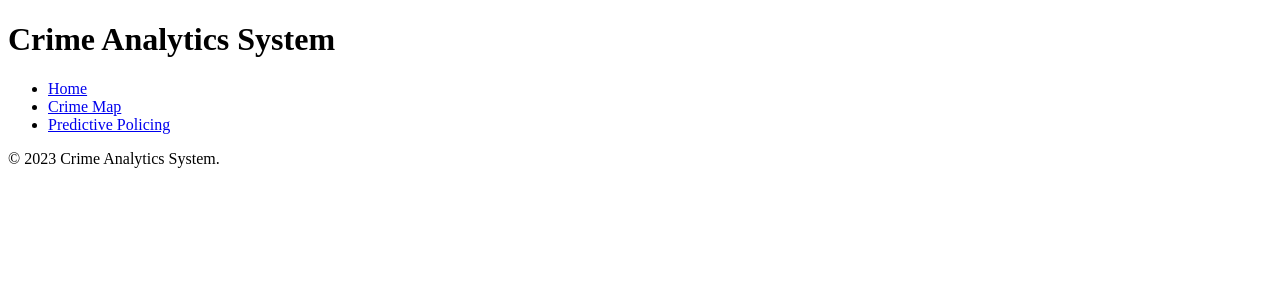
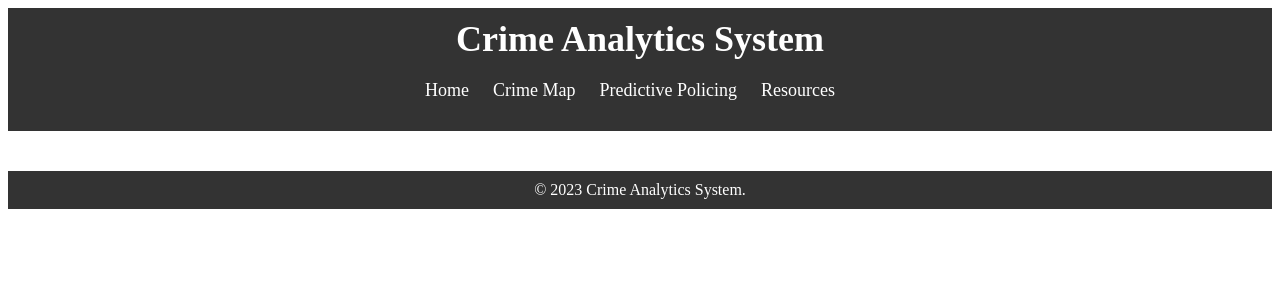
Before and after one commit to ShahdSawalhi/COSC-6050-Final-Project, a Flask app: page / in a window 1280 px wide. Shown: the top 300 px of the page. Run offline with Flask 3, Linux system fonts and the light colour scheme.

Commit message:
Add a new page

```diff
--- a/app.py
+++ b/app.py
@@ -9,15 +9,11 @@ from flask import Flask, render_template, request
 import csv
 import pandas as pd
 from geopy.geocoders import Nominatim
-
-app = Flask(__name__)
-
+app = Flask(__name__, template_folder="templates")
 # Load data from the CSV file into a Pandas DataFrame
 data = pd.read_csv('wibr.csv')
-
 # Rename the columns to match the template
 data.rename(columns={'RoughX': 'latitude', 'RoughY': 'longitude'}, inplace=True)
-
 # Convert DataFrame to a list of dictionaries
 crime_data = data.to_dict(orient='records')
 
@@ -64,7 +60,6 @@ def fetch_crime_type_data():
 @app.route('/')
 def index():
     return render_template('layout.html')  # Render the index.html template
-
 @app.route('/crime_map')
 def crime_map():
     return render_template('crime_map.html', crime_data=crime_data)  # Render the crime_map.html template
@@ -89,9 +84,12 @@ def predictive_policing():
     # Ensure you return a valid response in all cases
     return render_template('predictive_policing.html', statistic_data=statistic_data)
 
+@app.route('/resources')
+def resources():
+    return render_template('resources.html')
 
 
 if __name__ == '__main__':
     app.run(port=5050, debug=True)
 
-#Testing PyCharm push-pull -Patricia
+    # Testing PyCharm push-pull -Patricia
--- a/templates/layout.html
+++ b/templates/layout.html
@@ -2,30 +2,79 @@
 <html>
 <head>
     <title>Crime Analytics System</title>
-    <!-- Include any necessary CSS stylesheets and JavaScript libraries here -->
+    <!-- Internal CSS styles -->
+    <style>
+        /* Header styles */
+        .header {
+            background-color: #333;
+            color: #fff;
+            padding: 10px 0;
+            text-align: center;
+        }
+
+        .logo {
+            font-size: 36px;
+            margin: 0;
+        }
+
+        .nav {
+            margin: 20px 0;
+        }
+
+        .nav ul {
+            list-style: none;
+            padding: 0;
+            margin: 0;
+        }
+
+        .nav ul li {
+            display: inline;
+            margin-right: 20px;
+        }
+
+        .nav ul li a {
+            text-decoration: none;
+            color: #fff;
+            font-size: 18px;
+        }
+
+        /* Main content styles */
+        .content {
+            padding: 20px;
+        }
+
+        /* Footer styles */
+        .footer {
+            background-color: #333;
+            color: #fff;
+            text-align: center;
+            padding: 10px 0;
+        }
+    </style>
 </head>
 <body>
     <!-- Header Section -->
-    <header>
-        <h1>Crime Analytics System</h1>
-        <nav>
+    <header class="header">
+        <h1 class="logo">Crime Analytics System</h1>
+        <nav class="nav">
             <ul>
                 <li><a href="/">Home</a></li>
                 <li><a href="/crime_map">Crime Map</a></li>
                 <li><a href="/predictive_policing">Predictive Policing</a></li>
+                <li><a href="/resources">Resources</a></li>  <!-- Adjusted placement for the "Resources" link -->
                 <!-- Add more navigation links as needed -->
             </ul>
         </nav>
     </header>
 
     <!-- Main Content Section -->
-    <main>
+    <main class="content">
         <!-- This is where the content of individual pages will be displayed -->
         {% block content %}{% endblock %}
     </main>
 
     <!-- Footer Section -->
-    <footer>
+    <footer class="footer">
         &copy; 2023 Crime Analytics System.
     </footer>
 
```
Also changed, not shown: templates/predictive_policing.html (+7 -3 lines), templates/resources.html (added, +35 -0 lines).
